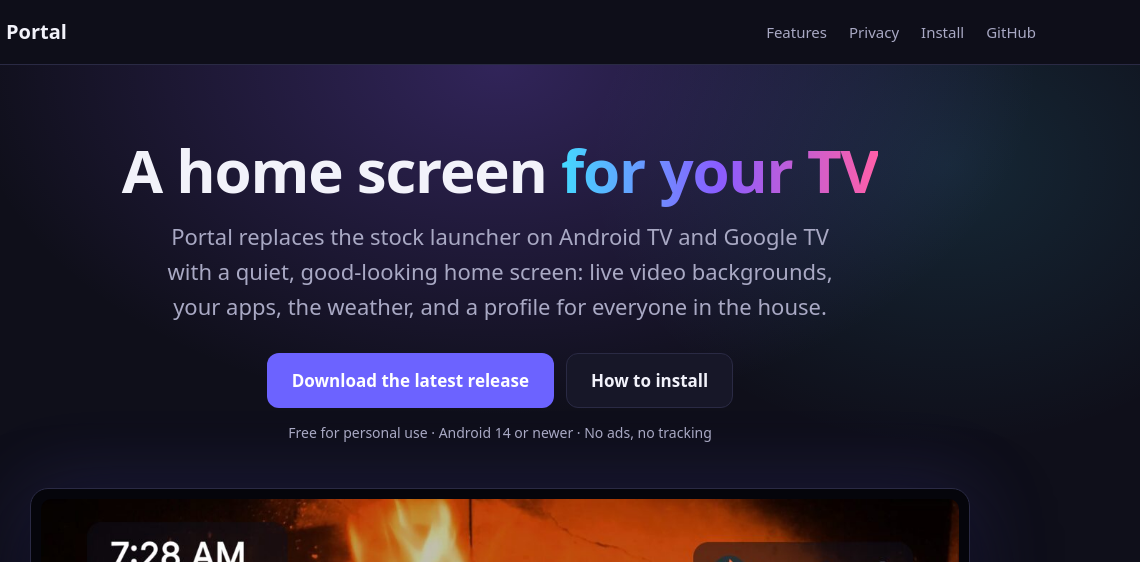
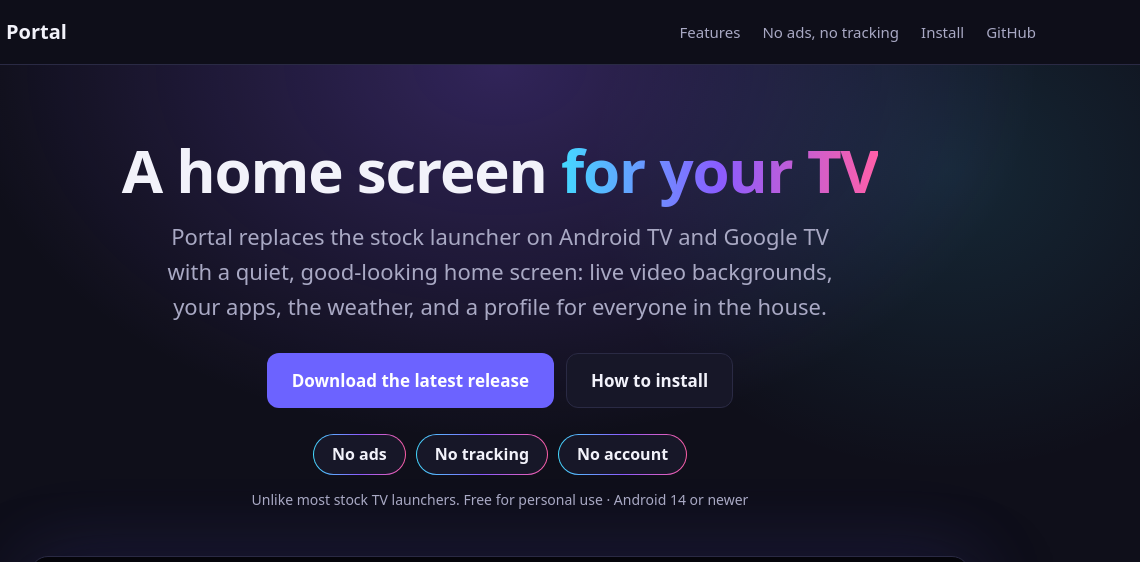
Before and after one commit to plecos/portaltv, a plain HTML site: page site/index.html in a window 1280 px wide. Shown: the top 562 px of the page, 140-1280 px from the left. Drawn offline with Linux system fonts and the light colour scheme.

Commit message:
Website: put no ads and no tracking up front, and say how Portal differs from stock launchers

```diff
--- a/site/index.html
+++ b/site/index.html
@@ -70,6 +70,8 @@
   .btn.primary:hover { background: var(--accent-hover); color: #fff; }
   .btn.ghost { border-color: var(--line); color: var(--text); background: var(--bg-raised); }
   .btn.ghost:hover { border-color: var(--accent); color: var(--text); }
+  .pills { display: flex; gap: 10px; justify-content: center; flex-wrap: wrap; list-style: none; padding: 0; margin: 26px 0 0; }
+  .pills li { padding: 7px 18px; border-radius: 999px; font-weight: 650; font-size: 16px; border: 1px solid transparent; background: linear-gradient(var(--bg-raised), var(--bg-raised)) padding-box, linear-gradient(90deg, var(--cyan), var(--violet), var(--pink)) border-box; }
   .fine { color: var(--muted); font-size: 14px; margin-top: 14px; }
   .tv { margin: 44px auto 0; max-width: 940px; border-radius: 18px; padding: 10px; background: #05050b; border: 1px solid var(--line); box-shadow: 0 30px 80px rgba(0, 0, 0, .6), 0 0 80px rgba(108, 99, 255, .2); }
   .tv img { border-radius: 10px; aspect-ratio: 16 / 9; object-fit: cover; object-position: top; width: 100%; }
@@ -129,7 +131,7 @@
     <nav aria-label="Main">
       <ul>
         <li><a href="#features">Features</a></li>
-        <li><a href="#private">Privacy</a></li>
+        <li><a href="#private">No ads, no tracking</a></li>
         <li><a href="#install">Install</a></li>
         <li><a href="https://github.com/plecos/portaltv">GitHub</a></li>
       </ul>
@@ -146,7 +148,12 @@
         <a class="btn primary" href="https://github.com/plecos/portaltv/releases/latest">Download the latest release</a>
         <a class="btn ghost" href="#install">How to install</a>
       </div>
-      <p class="fine">Free for personal use &middot; Android 14 or newer &middot; No ads, no tracking</p>
+      <ul class="pills" aria-label="Portal's promises">
+        <li>No ads</li>
+        <li>No tracking</li>
+        <li>No account</li>
+      </ul>
+      <p class="fine">Unlike most stock TV launchers. Free for personal use &middot; Android 14 or newer</p>
       <div class="tv">
         <img src="img/home.jpg" width="1280" height="720" alt="Portal's home screen: a fireplace video plays behind the time and weather, a profile chip, and a list of apps.">
       </div>
@@ -196,11 +203,11 @@
   <section id="private">
     <div class="wrap split">
       <div>
-        <h2>Private by design</h2>
-        <p class="sub" style="margin-bottom:0">Your TV is in your living room. Portal treats it that way.</p>
+        <h2>No ads. No tracking.</h2>
+        <p class="sub" style="margin-bottom:0">Many stock TV launchers fill the home screen with sponsored rows and recommendations, and keep track of what you watch. Portal does neither. Your TV is in your living room, and Portal treats it that way.</p>
       </div>
       <ul>
-        <li><strong>No ads.</strong> Not now, not later.</li>
+        <li><strong>No ads.</strong> No sponsored rows, no promoted apps, no banners. Not now, not later.</li>
         <li><strong>No tracking.</strong> There are no analytics and no Portal account.</li>
         <li><strong>Your data stays on the TV.</strong> Profiles, settings and watch history are saved on the device, and API keys are stored encrypted.</li>
         <li><strong>You choose what it talks to.</strong> Portal reaches out only for features you use, such as weather, video downloads, or the AI server you set up.</li>
```
